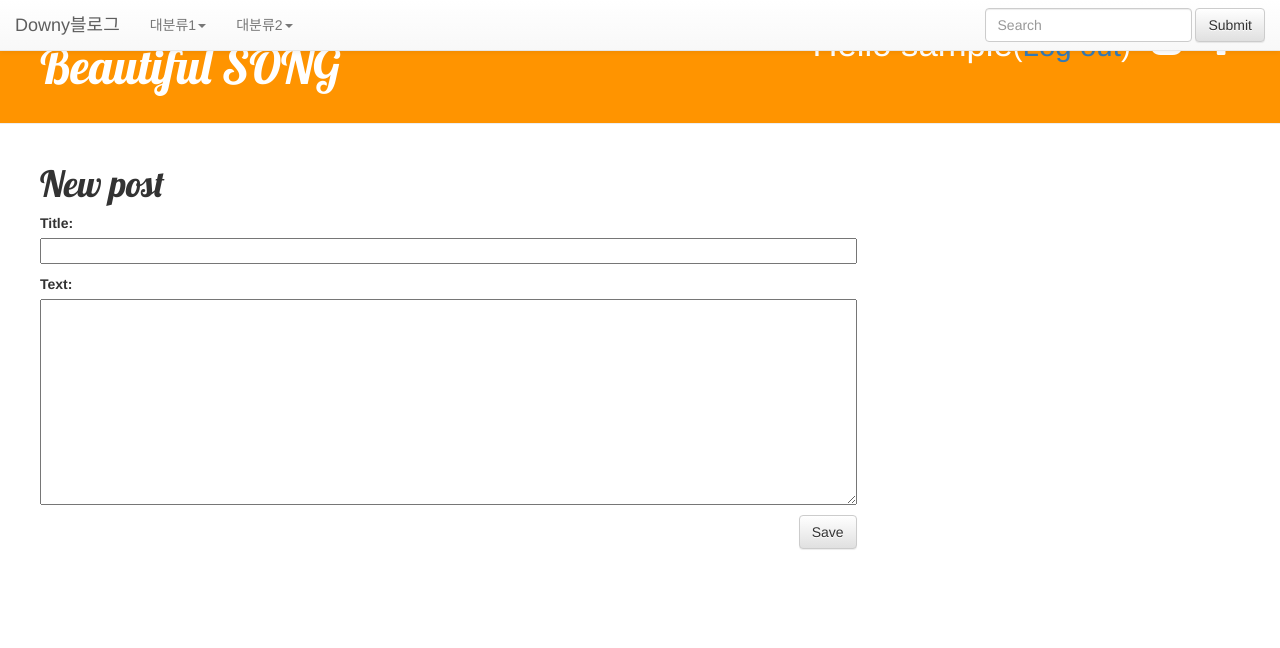
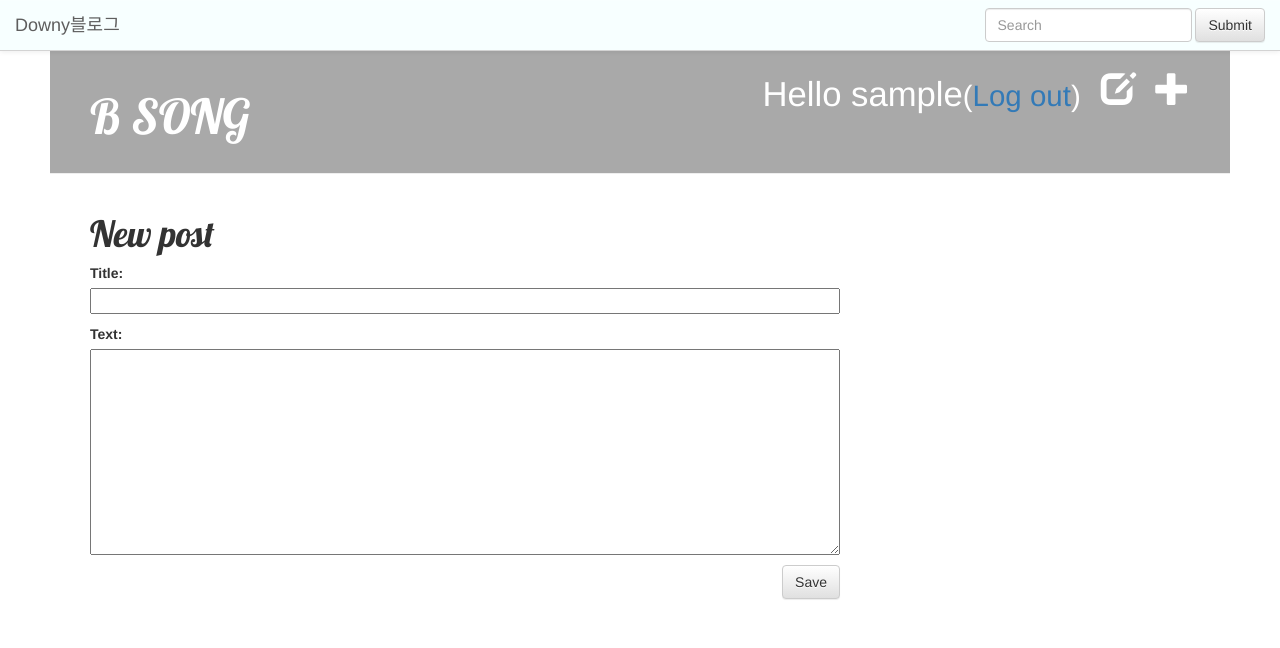
Before and after one commit to downy158/my-first-blog, a Django app: page /post/new/ in a window 1280 px wide. Shown: the top 648 px of the page. Run offline with Django 3.2, Linux system fonts and the light colour scheme; the visitor is signed in with stand-in values (Sample User, id 1); some libraries are stand-ins or nearby versions.

Commit message:
category 기능 추가, navbar 겹침부분 수정

```diff
--- a/blog/admin.py
+++ b/blog/admin.py
@@ -1,5 +1,6 @@
 from django.contrib import admin
-from .models import Post, Comment
+from .models import Post, Comment, Category
 
 admin.site.register(Post)
 admin.site.register(Comment)
+admin.site.register(Category)
--- a/blog/models.py
+++ b/blog/models.py
@@ -4,6 +4,7 @@
 
 class Post(models.Model):
     author = models.ForeignKey('auth.User')
+    # category = models.Foreignkey('blog.Category', related_name='categories')
     title = models.CharField(max_length=200)
     text = models.TextField()
     created_date = models.DateTimeField(
@@ -34,5 +35,17 @@
         return self.text
 
 
+class Category(models.Model):
+    name = models.CharField(max_length=20)
+    parent = models.ForeignKey('self', blank=True, null=True)  # 'self' > 정의되기전 django에서 calss자신을 사용할때
+    created_date = models.DateTimeField(default=timezone.now)
+
+    def __str__(self):
+        if self.parent:
+            return "{} - {}".format(self.parent.name, self.name)
+        else:
+            return self.name
+
+
 def approved_comments(self):
     return self.comments.filter(approved_comment=True)
--- a/blog/static/css/blog.css
+++ b/blog/static/css/blog.css
@@ -1,5 +1,12 @@
+.navbar{
+  background: rgba(240, 255, 255, 0.5);
+  border-color: lightgray;
+  color: #6D2271;
+}
+
+
 .page-header {
-    background-color: #ff9400;
+    background-color: #a9a9a9;
     margin-top: 0;
     padding: 20px 20px 20px 40px;
 }
--- a/blog/templates/blog/base.html
+++ b/blog/templates/blog/base.html
@@ -1,3 +1,4 @@
+
 {%  load staticfiles  %}
 <html>
     <head>
@@ -15,7 +16,7 @@
         <link rel="stylesheet" href="{% static "css/blog.css" %}">
     </head>
     <body>
-    <nav class="navbar navbar-default navbar-fixed-top">
+    <nav class="navbar navbar-default navbar-fixed-top navbar-static-top">
   <div class="container-fluid">
     <!-- Brand and toggle get grouped for better mobile display -->
     <div class="navbar-header">
@@ -31,22 +32,20 @@
     <!-- Collect the nav links, forms, and other content for toggling -->
     <div class="collapse navbar-collapse" id="bs-example-navbar-collapse-1">
       <ul class="nav navbar-nav">
-        <li class="dropdown">
-          <a href="#" class="dropdown-toggle" data-toggle="dropdown" role="button" aria-haspopup="true" aria-expanded="false">대분류1<span class="caret"></span></a>
-          <ul class="dropdown-menu">
-            <li><a href="#">소분류1</a></li>
-            <li><a href="#">소분류2</a></li>
-            <li><a href="#">소분류3</a></li>
-          </ul>
-        </li>
-          <li class="dropdown">
-          <a href="#" class="dropdown-toggle" data-toggle="dropdown" role="button" aria-haspopup="true" aria-expanded="false">대분류2<span class="caret"></span></a>
-          <ul class="dropdown-menu">
-            <li><a href="#">소분류1</a></li>
-            <li><a href="#">소분류2</a></li>
-            <li><a href="#">소분류3</a></li>
-          </ul>
-        </li>
+          {% for category in categories %}
+            {% if not category.parent %}
+            <li class="dropdown">
+              <a href="#" class="dropdown-toggle" data-toggle="dropdown" role="button" aria-haspopup="true" aria-expanded="false">{{category.name}}<span class="caret"></span></a>
+            {% endif %}
+              {% for subcategory in categories %}
+                {% if subcategory.parent == category %}
+              <ul class="dropdown-menu">
+                <li><a href="#">{{ subcategory.name }}</a></li>
+              </ul>
+                {% endif %}
+              {% endfor %}
+            </li>
+          {% endfor %}
       </ul>
       <form class="navbar-form navbar-right" role="search">
         <div class="form-group">
@@ -57,6 +56,7 @@
     </div><!-- /.navbar-collapse -->
   </div><!-- /.container-fluid -->
 </nav>
+    <div style="padding:50px">
     <div class="page-header">
         {% if user.is_authenticated %}
         <a href="{% url "post_new" %}" class="top-menu"><span class="glyphicon glyphicon-plus"></span></a>
@@ -65,7 +65,7 @@
         {% else %}
         <a href="{% url "django.contrib.auth.views.login" %}" class="top-menu"><span class="glyphicon glyphicon-lock"></span></a>
         {% endif %}
-        <h1><a href="{% url "blog.views.post_list" %}">Beautiful SONG</a></h1>
+        <h1><a href="{% url "blog.views.post_list" %}">B SONG</a></h1>
 </div>
     <div class="content">
         <div class="row">
--- a/blog/views.py
+++ b/blog/views.py
@@ -1,13 +1,14 @@
 from django.shortcuts import render, get_object_or_404, redirect
 from django.utils import timezone
-from .models import Post, Comment
+from .models import Post, Comment, Category
 from .forms import PostForm, CommentForm
 from django.contrib.auth.decorators import login_required
 
 
 def post_list(request):
     posts = Post.objects.filter(published_date__lte=timezone.now()).order_by('published_date')
-    return render(request, 'blog/post_list.html', {'posts': posts})
+    categories = Category.objects.all()
+    return render(request, 'blog/post_list.html', {'posts': posts, 'categories':categories})
 
 
 def post_detail(request, pk):
```
Also changed, not shown: blog/migrations/0003_category.py (added).
